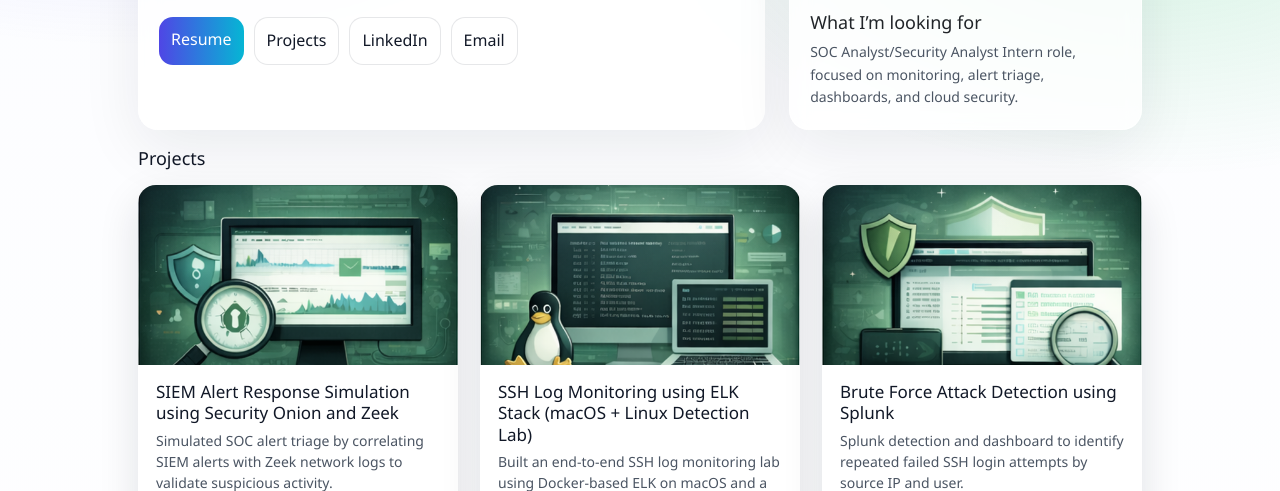
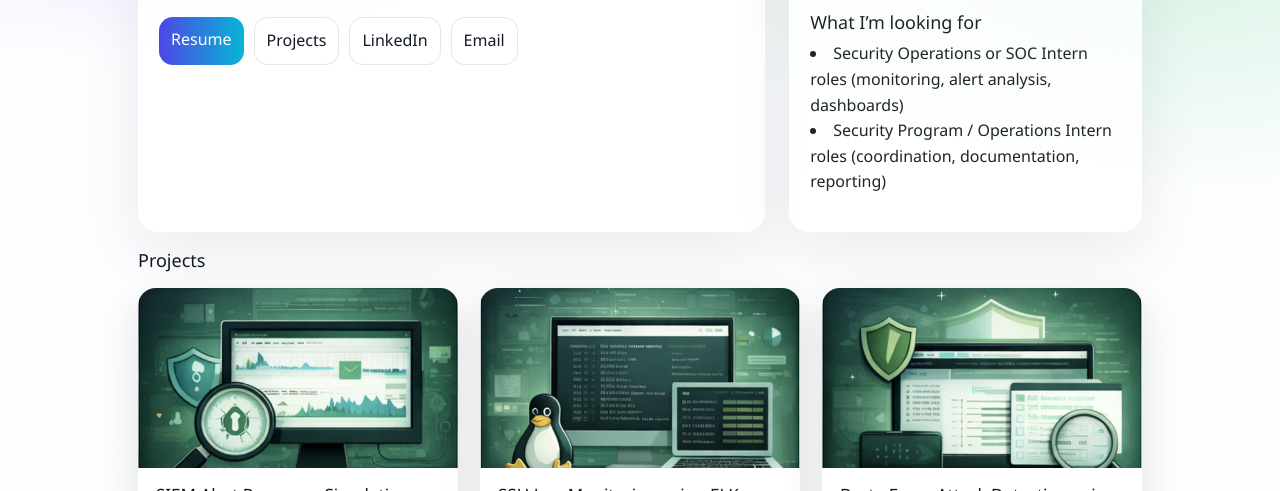
Before and after one commit to SinghPallavi819/singhpallavi819.github.io, a Jekyll site: the page built from index.html, in a window 1280 px wide and 900 px high, cut to the strip 409-900 px from the top of the window. Built offline with Jekyll 4.4.1, drawn with Linux system fonts in a browser that asks for light colours; nearby versions of some CDN libraries; the list of posts is cut into pages by our own code; some of the changed text lies outside the part shown.

Commit message:
Update index.html

```diff
--- a/index.html
+++ b/index.html
@@ -268,8 +268,8 @@
       </div>
       <h2 style="margin: 0 0 8px; font-size: 18px">What I’m looking for</h2>
       <p class="muted">
-        SOC Analyst/Security Analyst Intern role, focused on monitoring, alert
-        triage, dashboards, and cloud security.
+        <li>Security Operations or SOC Intern roles (monitoring, alert analysis, dashboards)</li>
+        <li>Security Program / Operations Intern roles (coordination, documentation, reporting)</li>
       </p>
     </div>
   </div>
```
